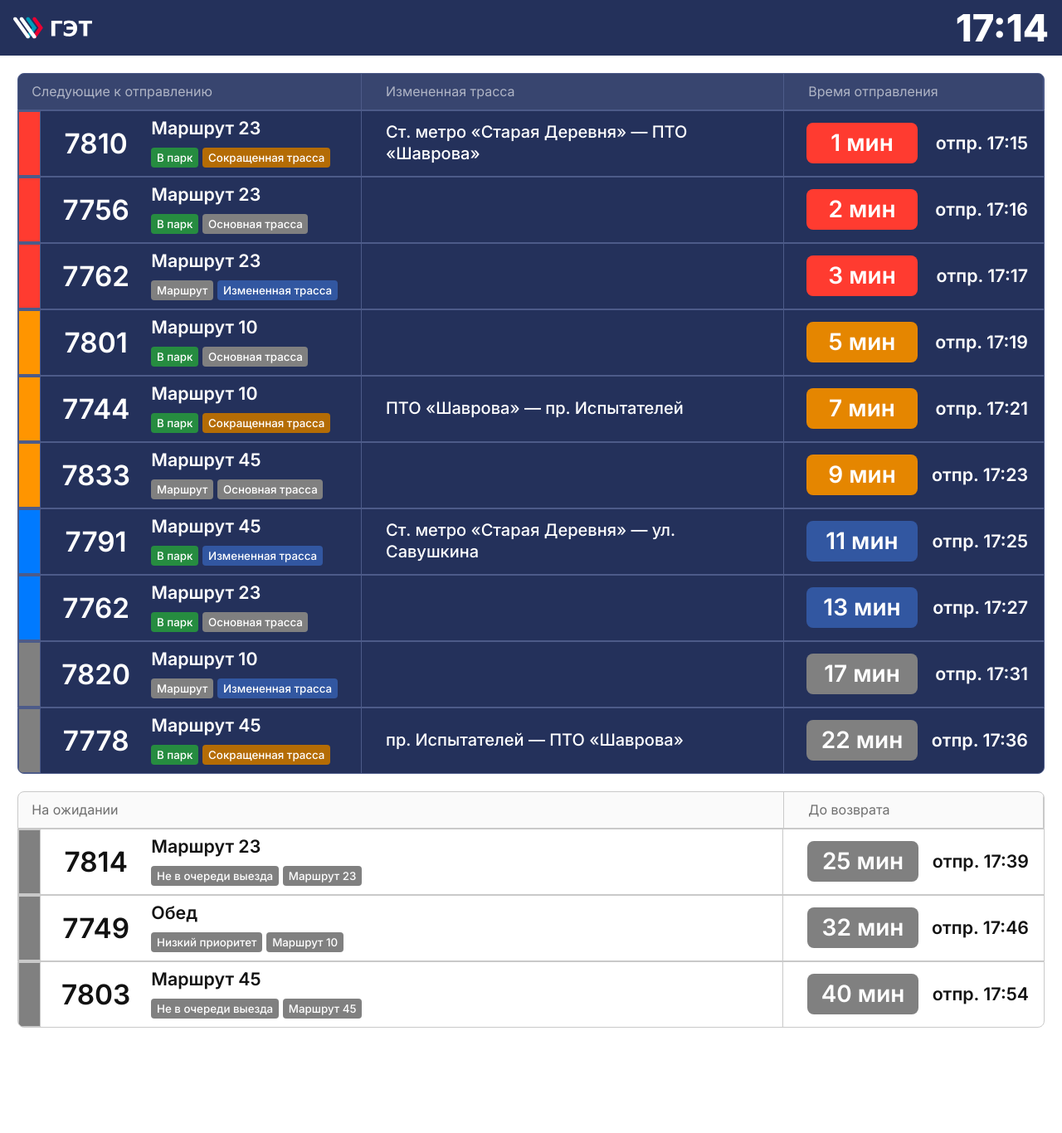
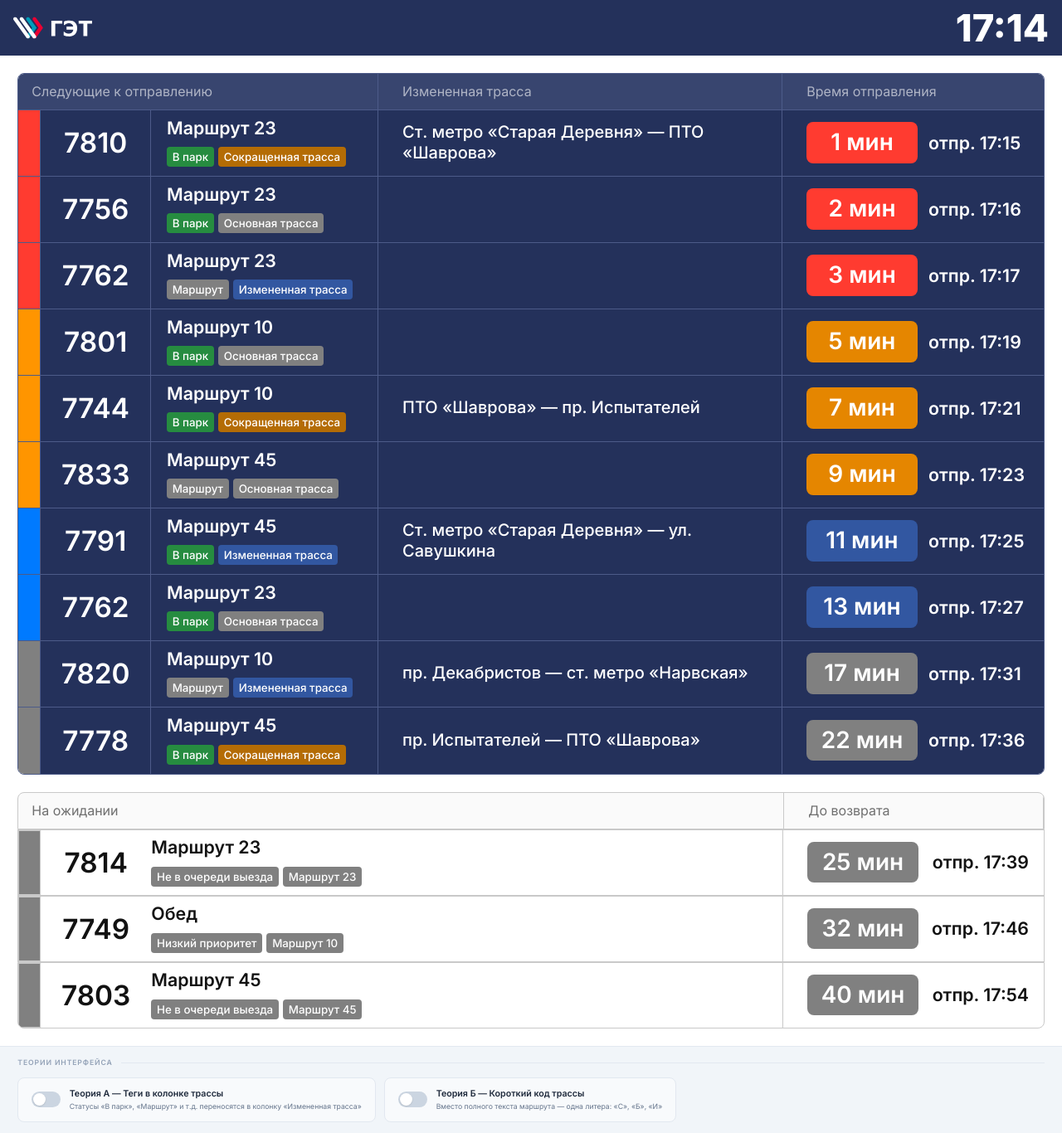
Before and after one commit to Pavel-Mazi/get-departure-board, a React (Vite) app: page / in a window 1280 px wide. Shown: the whole page at 83% size. Before the commit the page ends 1260 px from the top, so only its background shows below. Built offline with nearby package versions, Linux system fonts and the light colour scheme.

Commit message:
feat: adaptive first column via CSS Grid, theory switcher panel, split Status/Route columns

```diff
--- a/src/App.tsx
+++ b/src/App.tsx
@@ -3,8 +3,9 @@ import { useState, useEffect, useCallback, useRef } from 'react';
 import { Header } from './components/Header';
 import { QueueTable } from './components/QueueTable';
 import { WaitingSection } from './components/WaitingSection';
+import { TheoryBar } from './components/TheoryBar';
 import { initialDepartureData, initialWaitingData } from './data/mockData';
-import type { DepartureEntry } from './types';
+import type { DepartureEntry, TheoryFlags } from './types';
 
 const DESIGN_WIDTH = 1920;
 
@@ -28,16 +29,20 @@ export default function App() {
   const [scale, setScale] = useState(1);
   const boardRef = useRef<HTMLDivElement>(null);
 
-  // Zoom the 1920px board to fit the actual viewport width
+  const [theories, setTheories] = useState<TheoryFlags>({
+    badgesInRouteColumn: false,
+    shortRouteCode: false,
+  });
+
+  const toggleTheory = useCallback((key: keyof TheoryFlags) => {
+    setTheories(prev => ({ ...prev, [key]: !prev[key] }));
+  }, []);
+
   useEffect(() => {
     const updateScale = () => setScale(window.innerWidth / DESIGN_WIDTH);
     updateScale();
     window.addEventListener('resize', updateScale);
     return () => window.removeEventListener('resize', updateScale);
-  }, []);
-
-  const reload = useCallback(() => {
-    setDepartures(rebuildDepartures(initialDepartureData));
   }, []);
 
   useEffect(() => {
@@ -51,22 +56,26 @@ export default function App() {
       });
     }, 1000);
     return () => clearInterval(tick);
-  }, [reload]);
+  }, []);
 
   const sortedDepartures = [...departures].sort(
     (a, b) => a.departureTime.getTime() - b.departureTime.getTime()
   );
 
   return (
-    // zoom scales both visually and in layout — no height clipping
     <div ref={boardRef} style={{ zoom: scale, width: DESIGN_WIDTH }} className="bg-white flex flex-col">
       <Header time={formatClock(now)} />
+
       <div className="p-8">
-        <QueueTable entries={sortedDepartures} now={now} />
+        <QueueTable entries={sortedDepartures} now={now} theories={theories} />
       </div>
+
       <div className="px-8 pb-8">
         <WaitingSection entries={initialWaitingData} now={now} />
       </div>
+
+      {/* Theory switcher — for internal testing only */}
+      <TheoryBar flags={theories} onToggle={toggleTheory} />
     </div>
   );
 }
--- a/src/components/QueueRow.tsx
+++ b/src/components/QueueRow.tsx
@@ -1,4 +1,5 @@
-import type { DepartureEntry, StripeColor } from '../types';
+import { Fragment } from 'react';
+import type { DepartureEntry, StripeColor, TheoryFlags } from '../types';
 import { getUrgencyColor } from '../utils/urgencyColor';
 import { StatusBadge } from './StatusBadge';
 import { TimeBadge } from './TimeBadge';
@@ -9,6 +10,8 @@ const STRIPE_BG: Record<StripeColor, string> = {
   blue:   'bg-[#007aff]',
   gray:   'bg-[#808080]',
 };
+
+const ROW_BG = 'bg-[#24315b]';
 
 function formatTime(d: Date): string {
   return `${String(d.getHours()).padStart(2, '0')}:${String(d.getMinutes()).padStart(2, '0')}`;
@@ -22,64 +25,89 @@ interface QueueRowProps {
   entry: DepartureEntry;
   now: Date;
   isLast: boolean;
+  theories: TheoryFlags;
 }
 
-export function QueueRow({ entry, now, isLast }: QueueRowProps) {
+export function QueueRow({ entry, now, isLast, theories }: QueueRowProps) {
   const minutes = minutesUntil(entry.departureTime, now);
-  const color = getUrgencyColor(minutes);
+  const color   = getUrgencyColor(minutes);
+  const { badgesInRouteColumn: theoryA, shortRouteCode: theoryB } = theories;
+
+  // Border helpers: last row has no bottom border (container provides it)
+  const br  = isLast ? 'border-r border-[#4d5b89]'                : 'border-b border-r border-[#4d5b89]';
+  const bNor = isLast ? ''                                          : 'border-b border-[#4d5b89]';
+
+  const routeText = theoryB
+    ? (entry.modifiedRouteCode ?? entry.modifiedRoute)
+    : entry.modifiedRoute;
+  const isShortCode = theoryB && !!entry.modifiedRouteCode;
 
   return (
-    <div
-      className={`w-full h-[120px] bg-[#24315b] border border-[#4d5b89] flex items-center justify-between overflow-hidden shrink-0 transition-all duration-300 ${
-        isLast ? 'rounded-bl-[12px] rounded-br-[12px]' : ''
-      }`}
-    >
-      <div className="flex flex-1 items-center min-w-0 h-full">
-        {/* Urgency stripe — color computed from countdown */}
-        <div className={`${STRIPE_BG[color]} w-[40px] h-full shrink-0 border border-[#4d5b89]`} />
+    <Fragment>
+      {/* Col 1 — Urgency stripe */}
+      <div className={`${STRIPE_BG[color]} h-[120px] ${br}`} />
 
-        {/* Vehicle number */}
-        <div className="w-[200px] h-full px-[44px] flex items-center justify-center shrink-0">
+      {/* Col 2 — Vehicle number */}
+      <div className={`${ROW_BG} h-[120px] ${br} flex items-center justify-center px-[44px]`}>
         <span className="text-white text-[50px] font-semibold leading-[60px]"
           style={{ fontFamily: 'Inter, sans-serif' }}>
           {entry.vehicleNumber}
         </span>
       </div>
 
-        {/* Route name + status badges */}
-        <div className="w-[380px] h-full pr-[44px] pb-1.5 border-r border-[#4d5b89] flex flex-col justify-center items-start gap-2.5 shrink-0">
+      {/* Col 3 — Route name + badges (badges hidden in Theory A) */}
+      <div className={`${ROW_BG} h-[120px] ${br} flex flex-col justify-center pl-[28px] pr-[44px] pb-1.5`}>
         <span className="text-white text-[32px] font-semibold leading-normal whitespace-nowrap"
           style={{ fontFamily: 'Inter, sans-serif' }}>
           {entry.routeName}
         </span>
-          <div className="flex gap-2 items-start overflow-hidden">
+        {!theoryA && (
+          <div className="flex gap-2 items-start mt-2.5">
+            {entry.badges.map((badge, i) => (
+              <StatusBadge key={i} label={badge.label} variant={badge.variant} />
+            ))}
+          </div>
+        )}
+      </div>
+
+      {/* Col 4 — Status badges (Theory A only) */}
+      {theoryA && (
+        <div className={`${ROW_BG} h-[120px] ${br} flex flex-col justify-center px-[44px]`}>
+          <div className="flex gap-2 flex-wrap">
             {entry.badges.map((badge, i) => (
               <StatusBadge key={i} label={badge.label} variant={badge.variant} />
             ))}
           </div>
         </div>
+      )}
 
-        {/* Modified route — empty cell preserves column alignment */}
-        <div className="w-[764px] h-full px-[44px] border-r border-[#4d5b89] flex flex-col justify-center items-start shrink-0">
-          {entry.modifiedRoute && (
+      {/* Col 4/5 — Modified route text or letter code */}
+      <div className={`${ROW_BG} h-[120px] ${br} flex items-center px-[44px]`}>
+        {routeText && (
+          isShortCode ? (
+            <span className="text-white font-bold leading-none"
+              style={{ fontFamily: 'Inter, sans-serif', fontSize: '64px' }}>
+              {routeText}
+            </span>
+          ) : (
             <span className="text-white text-[30px] font-medium leading-[38px]"
               style={{ fontFamily: 'Inter, sans-serif' }}>
-              {entry.modifiedRoute}
+              {routeText}
             </span>
+          )
         )}
       </div>
-      </div>
 
-      {/* Countdown badge + departure time */}
-      <div className="w-[472px] h-full pl-[44px] flex items-center shrink-0">
+      {/* Last col — Countdown + departure time */}
+      <div className={`${ROW_BG} h-[120px] ${bNor} flex items-center pl-[44px]`}>
         <TimeBadge minutes={Math.max(0, minutes)} stripeColor={color} />
-        <div className="w-[200px] h-full pl-5 flex items-center justify-end shrink-0">
+        <div className="flex-1 h-full pl-5 flex items-center justify-end pr-[44px]">
           <span className="text-white text-[32px] font-semibold leading-[40px] whitespace-nowrap"
             style={{ fontFamily: 'Inter, sans-serif' }}>
             отпр. {formatTime(entry.departureTime)}
           </span>
         </div>
       </div>
-    </div>
+    </Fragment>
   );
 }
--- a/src/components/QueueTable.tsx
+++ b/src/components/QueueTable.tsx
@@ -1,54 +1,78 @@
-import type { DepartureEntry } from '../types';
+import type { DepartureEntry, TheoryFlags } from '../types';
 import { QueueRow } from './QueueRow';
 
 interface QueueTableProps {
   entries: DepartureEntry[];
   now: Date;
+  theories: TheoryFlags;
 }
 
-export function QueueTable({ entries, now }: QueueTableProps) {
+export function QueueTable({ entries, now, theories }: QueueTableProps) {
+  const { badgesInRouteColumn: theoryA } = theories;
+
+  // CSS Grid column template:
+  // stripe(40px) | vehicle(200px) | route-info(auto ← fits widest content)
+  // | [status(auto)] | modified-route(1fr) | time(472px)
+  const gridCols = theoryA
+    ? '40px 200px auto auto minmax(0, 1fr) 472px'
+    : '40px 200px auto minmax(0, 1fr) 472px';
+
+  const HEADER_BG = 'bg-[#38456f]';
+  const BORDER    = 'border-b border-r border-[#4d5b89]';
+  const BORDER_NOR = 'border-b border-[#4d5b89]';
+
   return (
-    <div className="w-full flex flex-col">
-      {/* Column headers */}
-      <div className="w-full bg-[#38456f] border border-[#4d5b89] rounded-tl-[12px] rounded-tr-[12px] flex items-center overflow-hidden shrink-0">
-        <div className="w-[620px] px-6 py-4 border-r border-[#4d5b89] flex items-center shrink-0">
-          <span
-            className="text-white/60 text-2xl font-normal"
-            style={{ fontFamily: 'Inter, sans-serif' }}
+    <div
+      className="w-full border border-[#4d5b89] rounded-[12px] overflow-hidden"
+      style={{ display: 'grid', gridTemplateColumns: gridCols }}
     >
+      {/* ── Header ── */}
+      {/* "Следующие к отправлению" always spans stripe + vehicle + route-info */}
+      <div
+        className={`${HEADER_BG} px-6 py-4 ${BORDER}`}
+        style={{ gridColumn: '1 / 4' }}
+      >
+        <span className="text-white/60 text-2xl font-normal" style={{ fontFamily: 'Inter, sans-serif' }}>
           Следующие к отправлению
         </span>
       </div>
-        <div className="w-[764px] px-[44px] py-4 border-r border-[#4d5b89] flex items-center shrink-0">
-          <span
-            className="text-white/60 text-2xl font-normal"
-            style={{ fontFamily: 'Inter, sans-serif' }}
-          >
-            Измененная трасса
+
+      {theoryA && (
+        <div className={`${HEADER_BG} px-[44px] py-4 ${BORDER}`}>
+          <span className="text-white/60 text-2xl font-normal" style={{ fontFamily: 'Inter, sans-serif' }}>
+            Статус
           </span>
         </div>
-        <div className="flex-1 px-[44px] py-4 border-r border-[#4d5b89] flex items-center">
-          <span
-            className="text-white/60 text-2xl font-normal"
-            style={{ fontFamily: 'Inter, sans-serif' }}
-          >
+      )}
+
+      <div className={`${HEADER_BG} px-[44px] py-4 ${BORDER}`}>
+        <span className="text-white/60 text-2xl font-normal" style={{ fontFamily: 'Inter, sans-serif' }}>
+          {theoryA ? 'Трасса' : 'Измененная трасса'}
+        </span>
+      </div>
+
+      <div className={`${HEADER_BG} px-[44px] py-4 ${BORDER_NOR}`}>
+        <span className="text-white/60 text-2xl font-normal" style={{ fontFamily: 'Inter, sans-serif' }}>
           Время отправления
         </span>
       </div>
-      </div>
 
-      {/* Departure rows */}
+      {/* ── Data rows (each QueueRow returns a Fragment of grid cells) ── */}
       {entries.map((entry, index) => (
         <QueueRow
           key={entry.id}
           entry={entry}
           now={now}
           isLast={index === entries.length - 1}
+          theories={theories}
         />
       ))}
 
       {entries.length === 0 && (
-        <div className="w-full h-[120px] bg-[#24315b] border border-[#4d5b89] rounded-bl-[12px] rounded-br-[12px] flex items-center justify-center">
+        <div
+          className="bg-[#24315b] h-[120px] flex items-center justify-center"
+          style={{ gridColumn: '1 / -1' }}
+        >
           <span className="text-white/40 text-2xl" style={{ fontFamily: 'Inter, sans-serif' }}>
             Нет рейсов к отправлению
           </span>
--- /dev/null
+++ b/src/components/TheoryBar.tsx
@@ -0,0 +1,76 @@
+import type { TheoryFlags } from '../types';
+
+interface ToggleProps {
+  label: string;
+  description: string;
+  checked: boolean;
+  onChange: () => void;
+}
+
+function Toggle({ label, description, checked, onChange }: ToggleProps) {
+  return (
+    <button
+      onClick={onChange}
+      className="flex items-center gap-4 px-6 py-4 rounded-xl border-2 transition-all cursor-pointer text-left"
+      style={{
+        borderColor: checked ? '#3257a1' : '#e2e8f0',
+        background: checked ? 'rgba(50,87,161,0.08)' : '#f8fafc',
+      }}
+    >
+      {/* Toggle pill */}
+      <div
+        className="relative shrink-0 w-[52px] h-[28px] rounded-full transition-colors duration-200"
+        style={{ background: checked ? '#3257a1' : '#cbd5e1' }}
+      >
+        <div
+          className="absolute top-[3px] w-[22px] h-[22px] bg-white rounded-full shadow transition-transform duration-200"
+          style={{ transform: checked ? 'translateX(27px)' : 'translateX(3px)' }}
+        />
+      </div>
+      {/* Text */}
+      <div>
+        <div className="text-[16px] font-semibold text-[#1e293b]"
+          style={{ fontFamily: 'Inter, sans-serif' }}>
+          {label}
+        </div>
+        <div className="text-[13px] text-[#64748b] mt-0.5"
+          style={{ fontFamily: 'Inter, sans-serif' }}>
+          {description}
+        </div>
+      </div>
+    </button>
+  );
+}
+
+interface TheoryBarProps {
+  flags: TheoryFlags;
+  onToggle: (key: keyof TheoryFlags) => void;
+}
+
+export function TheoryBar({ flags, onToggle }: TheoryBarProps) {
+  return (
+    <div className="w-full border-t-2 border-[#e2e8f0] bg-[#f1f5f9] px-8 py-5">
+      <div className="flex items-center gap-4 mb-4">
+        <span className="text-[13px] font-semibold uppercase tracking-widest text-[#94a3b8]"
+          style={{ fontFamily: 'Inter, sans-serif' }}>
+          Теории интерфейса
+        </span>
+        <div className="flex-1 h-px bg-[#e2e8f0]" />
+      </div>
+      <div className="flex gap-4">
+        <Toggle
+          label="Теория А — Теги в колонке трассы"
+          description='Статусы «В парк», «Маршрут» и т.д. переносятся в колонку «Измененная трасса»'
+          checked={flags.badgesInRouteColumn}
+          onChange={() => onToggle('badgesInRouteColumn')}
+        />
+        <Toggle
+          label="Теория Б — Короткий код трассы"
+          description="Вместо полного текста маршрута — одна литера: «С», «Б», «И»"
+          checked={flags.shortRouteCode}
+          onChange={() => onToggle('shortRouteCode')}
+        />
+      </div>
+    </div>
+  );
+}
--- a/src/data/mockData.ts
+++ b/src/data/mockData.ts
@@ -16,6 +16,7 @@ export const initialDepartureData: DepartureEntry[] = [
       { label: 'Сокращенная трасса', variant: 'yellow' },
     ],
     modifiedRoute: 'Ст. метро «Старая Деревня» — ПТО «Шаврова»',
+    modifiedRouteCode: 'С',
     departureTime: addMinutes(base, 1),
   },
   {
@@ -57,6 +58,7 @@ export const initialDepartureData: DepartureEntry[] = [
       { label: 'Сокращенная трасса', variant: 'yellow' },
     ],
     modifiedRoute: 'ПТО «Шаврова» — пр. Испытателей',
+    modifiedRouteCode: 'Б',
     departureTime: addMinutes(base, 7),
   },
   {
@@ -78,6 +80,7 @@ export const initialDepartureData: DepartureEntry[] = [
       { label: 'Измененная трасса', variant: 'blue' },
     ],
     modifiedRoute: 'Ст. метро «Старая Деревня» — ул. Савушкина',
+    modifiedRouteCode: 'С',
     departureTime: addMinutes(base, 11),
   },
   {
@@ -98,6 +101,8 @@ export const initialDepartureData: DepartureEntry[] = [
       { label: 'Маршрут', variant: 'gray' },
       { label: 'Измененная трасса', variant: 'blue' },
     ],
+    modifiedRoute: 'пр. Декабристов — ст. метро «Нарвская»',
+    modifiedRouteCode: 'И',
     departureTime: addMinutes(base, 17),
   },
   {
@@ -109,6 +114,7 @@ export const initialDepartureData: DepartureEntry[] = [
       { label: 'Сокращенная трасса', variant: 'yellow' },
     ],
     modifiedRoute: 'пр. Испытателей — ПТО «Шаврова»',
+    modifiedRouteCode: 'Б',
     departureTime: addMinutes(base, 22),
   },
 ];
--- a/src/types/index.ts
+++ b/src/types/index.ts
@@ -11,8 +11,15 @@ export interface DepartureEntry {
   vehicleNumber: string;
   routeName: string;
   badges: StatusBadgeData[];
-  modifiedRoute?: string;
+  modifiedRoute?: string;      // full text: «Ст. метро — ПТО «Шаврова»»
+  modifiedRouteCode?: string;  // short code for theory B: «С», «Б» etc.
   departureTime: Date;
+}
+
+// Which UI theory variants are active
+export interface TheoryFlags {
+  badgesInRouteColumn: boolean;  // Theory A: move badges → "Измененная трасса" column
+  shortRouteCode: boolean;       // Theory B: show single-letter code instead of full route text
 }
 
 export interface WaitingEntry {
```
Lines whose indentation alone changed are shown as unchanged.
